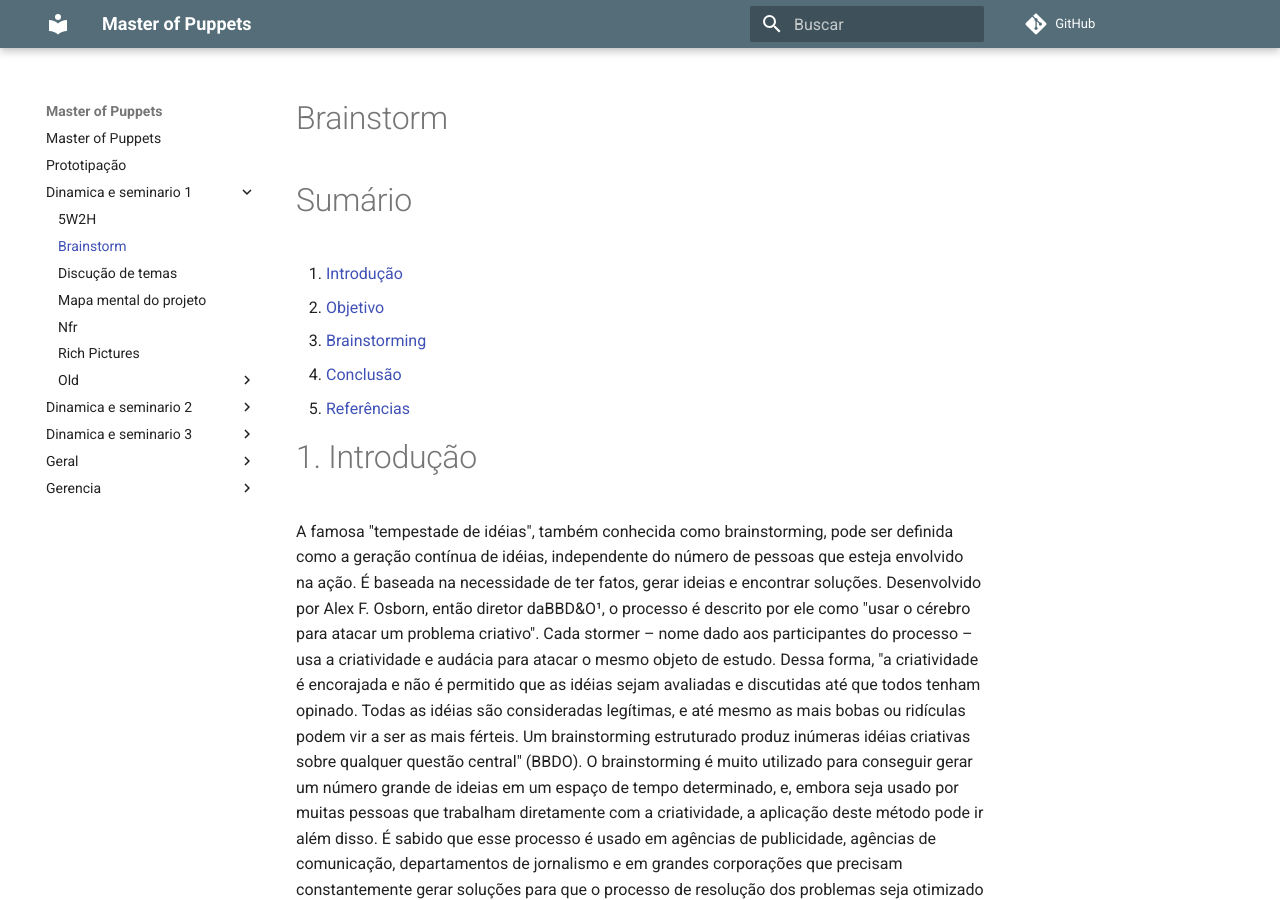
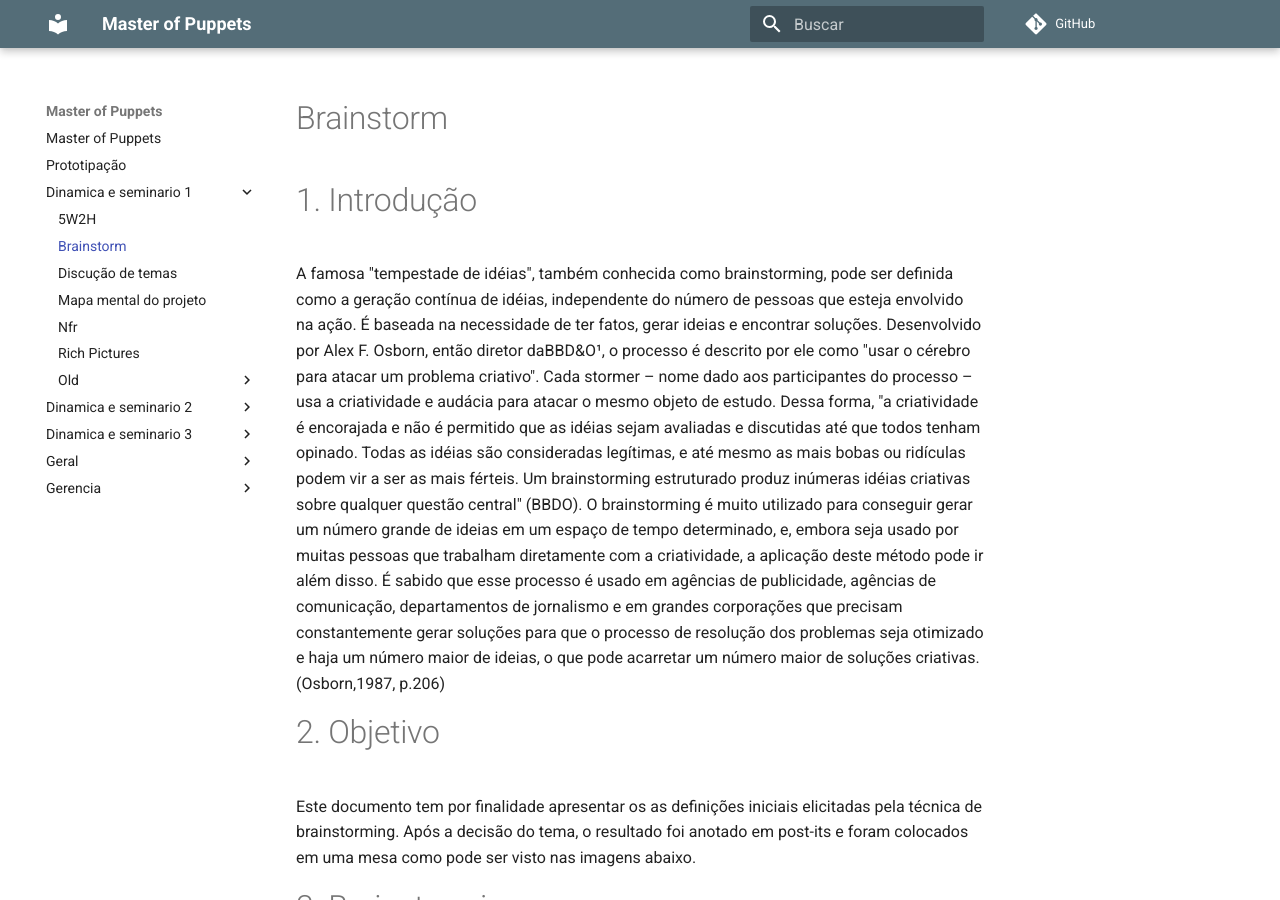
Before and after one commit to desenho-de-software-2019-02/Documentation, an MkDocs documentation site: the page built from docs/dinamica_e_seminario_1/brainstorm.md, in a window 1280 px wide and 900 px high. Built offline with MkDocs 1.6.1 and Material for MkDocs 9.7.7, drawn with Linux system fonts in a browser that asks for light colours; comment, search, counter and statistics services are not loaded.

Commit message:
Removing summary

```diff
--- a/docs/dinamica_e_seminario_1/brainstorm.md
+++ b/docs/dinamica_e_seminario_1/brainstorm.md
@@ -1,12 +1,4 @@
 # Brainstorm
-
-# Sumário
-1. [Introdução](#Introdução)
-2. [Objetivo](#Objetivo)
-3. [Brainstorming](#Brainstorming)
-4. [Conclusão](#Conclusão)
-5. [Referências](#Referências)
-
 
 # 1. Introdução
 A famosa "tempestade de idéias", também conhecida como brainstorming, pode ser definida como a geração contínua de idéias, independente do número de pessoas que esteja envolvido na ação. É baseada na necessidade de ter fatos, gerar ideias e encontrar soluções. Desenvolvido por Alex F. Osborn, então diretor daBBD&O¹, o processo é descrito por ele como "usar o cérebro para atacar um problema criativo". Cada stormer – nome dado aos participantes do processo – usa a criatividade e audácia para atacar o mesmo objeto de estudo. Dessa forma, "a criatividade é encorajada e não é permitido que as idéias sejam avaliadas e discutidas até que todos tenham opinado. Todas as idéias são consideradas legítimas, e até mesmo as mais bobas ou ridículas podem vir a ser as mais férteis. Um brainstorming estruturado produz inúmeras idéias criativas sobre qualquer
```
